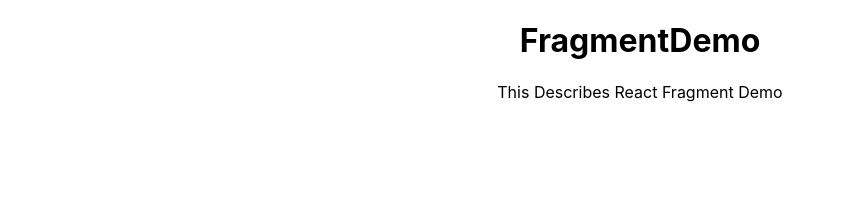
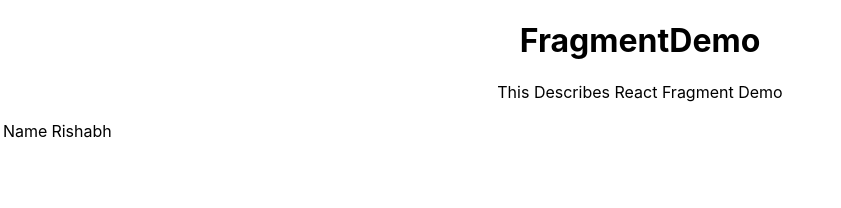
Before and after one commit to rishabhjaiswal155/React, a React (Create React App) app: page / in a window 1280 px wide. Shown: the top 208 px of the page, without its empty margins (0-841 px from the left). Built offline with nearby package versions, Linux system fonts and the light colour scheme.

Commit message:
React Fragments Example

```diff
--- a/src/App.js
+++ b/src/App.js
@@ -23,6 +23,7 @@ import styles from './appStyle.module.css'
 import Form from './components/Form';
 import LifeCycleA from './components/LifeCycleA';
 import FragmentDemo from './components/FragmentDemo';
+import Table from './components/Table';
 function App() {
   return (
     <div className="App">
@@ -70,6 +71,7 @@ function App() {
       {/* <Form/> */}
       {/* <LifeCycleA/> */}
 <FragmentDemo/>
+<Table/>
       </div>
   );
 }
--- /dev/null
+++ b/src/components/Columns.js
@@ -0,0 +1,10 @@
+import React from 'react'
+
+function Columns() {
+  return (
+    <React.Fragment><td>Name</td>
+    <td>Rishabh</td>
+    </React.Fragment>
+    )
+}
+export default Columns
--- /dev/null
+++ b/src/components/Table.js
@@ -0,0 +1,14 @@
+import React from 'react'
+import Columns from './Columns'
+
+function Table() {
+  return (
+        <table>
+            <tbody>
+                <tr><Columns/></tr>
+                </tbody>
+                </table>
+  )
+}
+
+export default Table
```
